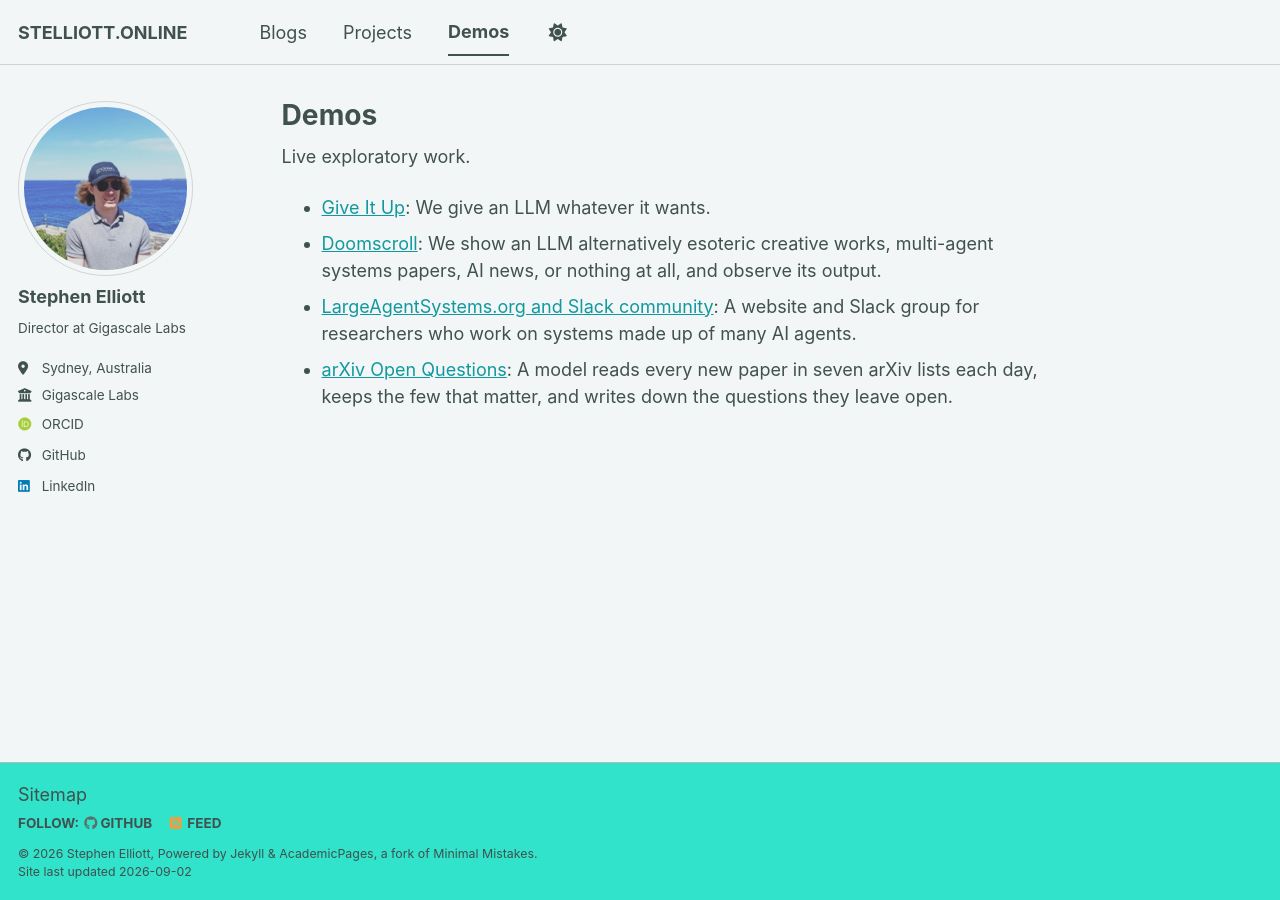
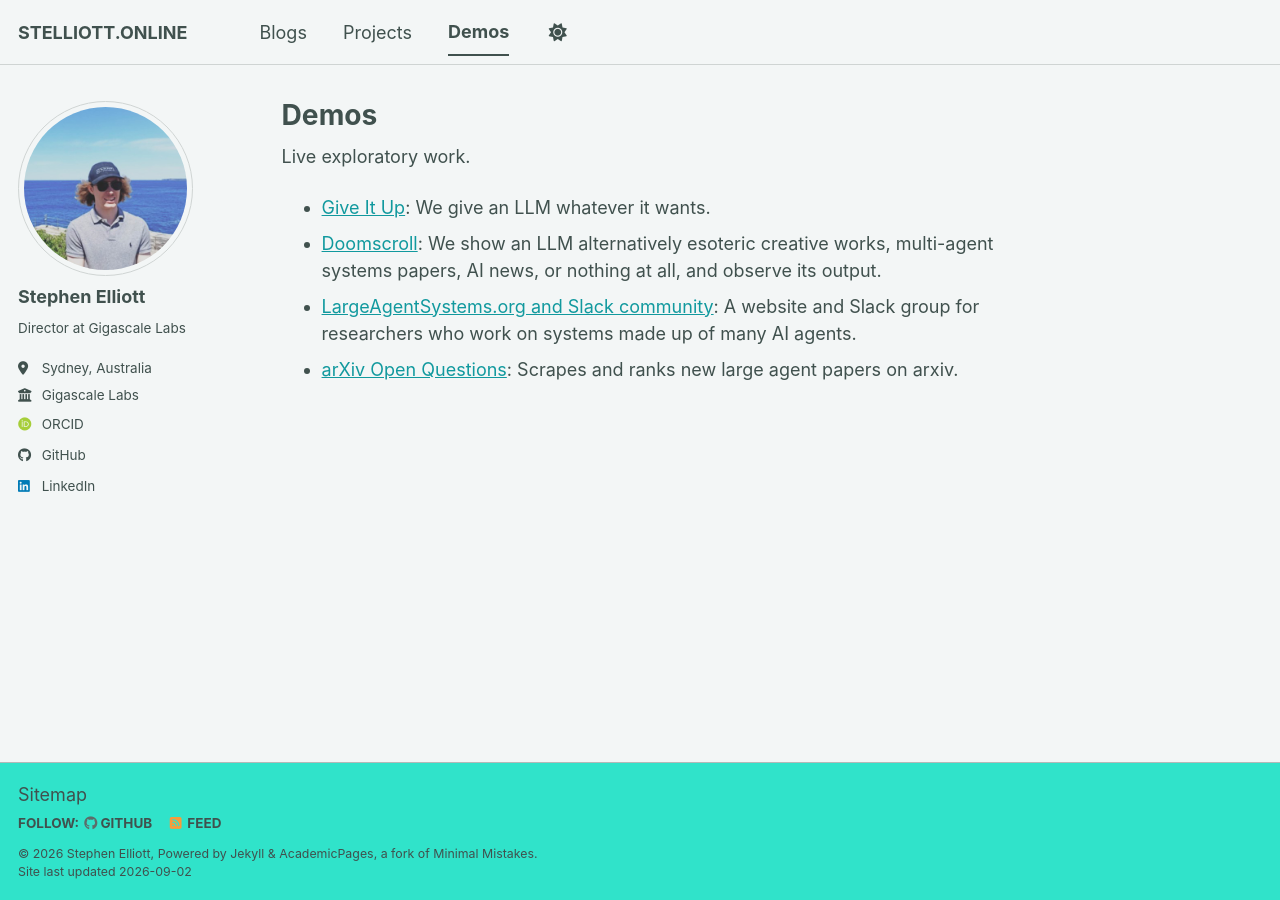
Before and after one commit to one-2/one-2.github.io, a Jekyll site: the page built from _pages/demos.md, in a window 1280 px wide. Built offline with Jekyll 4.4.1, drawn with Linux system fonts in a browser that asks for light colours; some web fonts are replaced; a script bundle is joined from its source files by our own code; library files that are not in the unit come from our copies.

Commit message:
Shorten the arXiv Open Questions description

```diff
--- a/_pages/demos.md
+++ b/_pages/demos.md
@@ -9,4 +9,4 @@ Live exploratory work.
 * [Give It Up](https://giveitup.stelliott.online/): We give an LLM whatever it wants.
 * [Doomscroll](https://doomscroll.stelliott.online): We show an LLM alternatively esoteric creative works, multi-agent systems papers, AI news, or nothing at all, and observe its output.
 * [LargeAgentSystems.org and Slack community](https://www.largeagentsystems.org/): A website and Slack group for researchers who work on systems made up of many AI agents.
-* [arXiv Open Questions](https://las-new-papers.vercel.app/): A model reads every new paper in seven arXiv lists each day, keeps the few that matter, and writes down the questions they leave open.
+* [arXiv Open Questions](https://las-new-papers.vercel.app/): Scrapes and ranks new large agent papers on arxiv.
```
